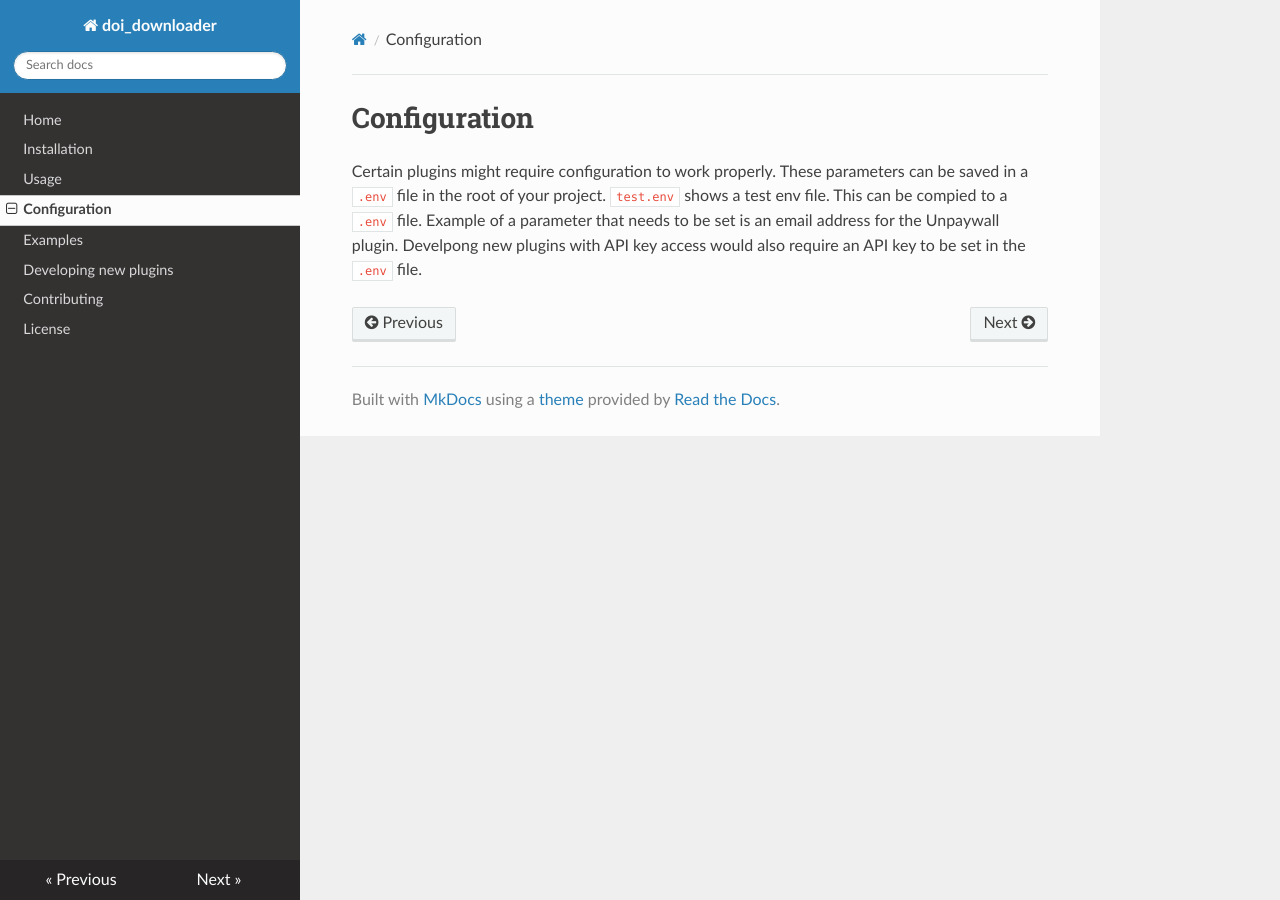
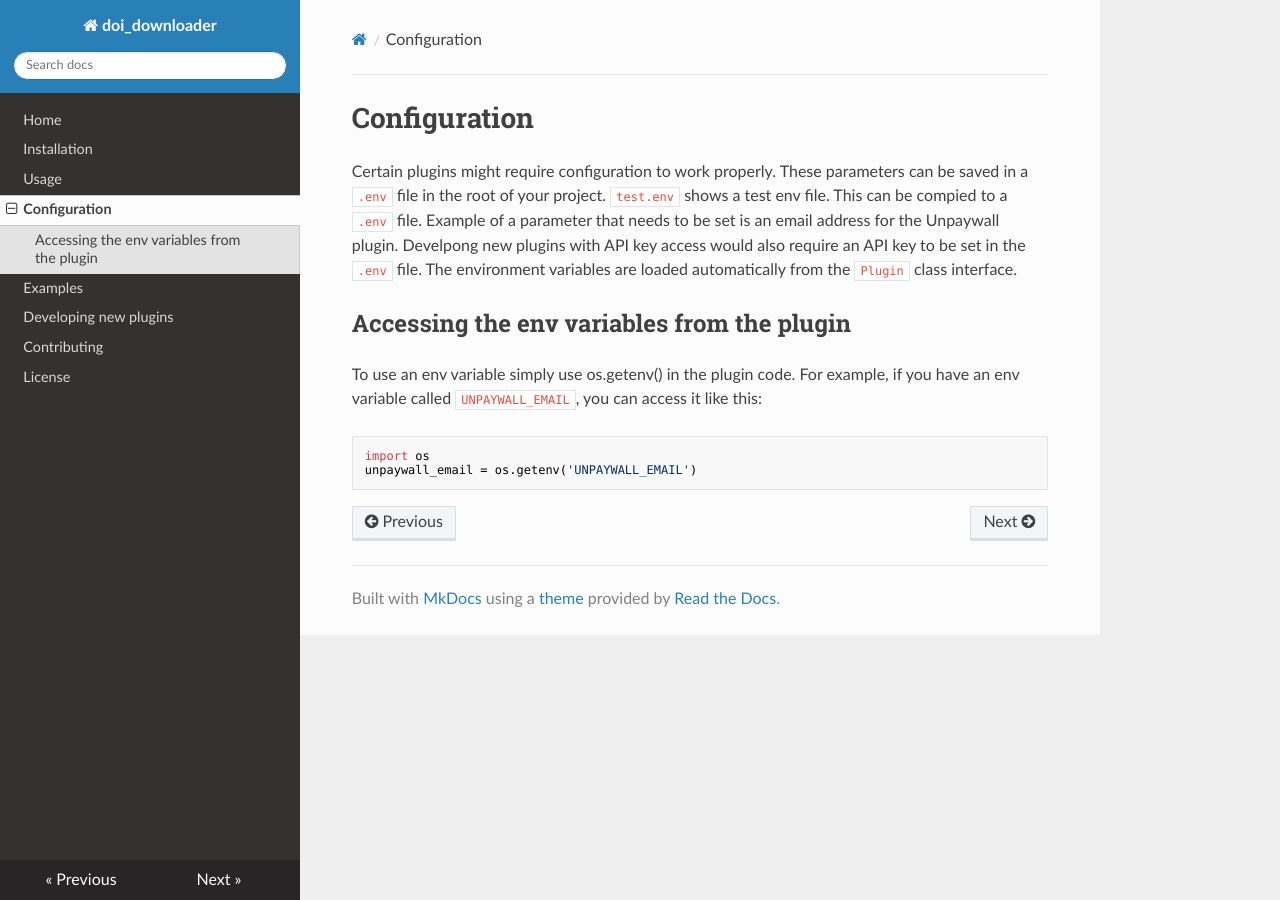
Before and after one commit to escience-tmsr/doi-downloader, an MkDocs documentation site: the page built from docs/configuration.md, in a window 1280 px wide. Built offline with MkDocs 1.6.1, drawn with Linux system fonts in a browser that asks for light colours; nearby versions of some CDN libraries.

Commit message:
Added support for loading environment variables from a `.env` file using the `dotenv` library, allowing plugins to access configuration settings such as API keys.

````diff
--- a/docs/configuration.md
+++ b/docs/configuration.md
@@ -2,4 +2,13 @@
 
 Certain plugins might require configuration to work properly. These parameters can be saved in a `.env` file in the root of your project. `test.env` shows a test env file.
 This can be compied to a `.env` file. Example of a parameter that needs to be set is an email address for the Unpaywall plugin. Develpong new plugins with API key access would also require
-an API key to be set in the `.env` file.
+an API key to be set in the `.env` file. The environment variables are loaded automatically from the `Plugin` class interface.
+
+## Accessing the env variables from the plugin
+
+To use an env variable simply use os.getenv() in the plugin code. For example, if you have an env variable called `UNPAYWALL_EMAIL`, you can access it like this:
+
+```python
+import os
+unpaywall_email = os.getenv('UNPAYWALL_EMAIL')
+```
````
Also changed, not shown: 2 other files.
